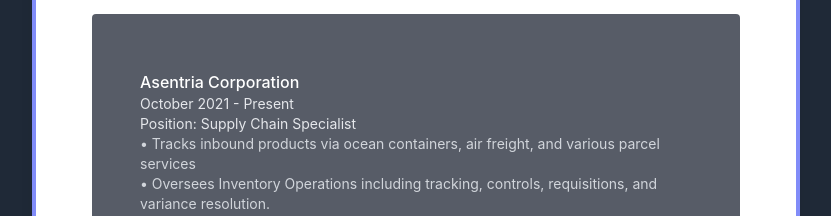
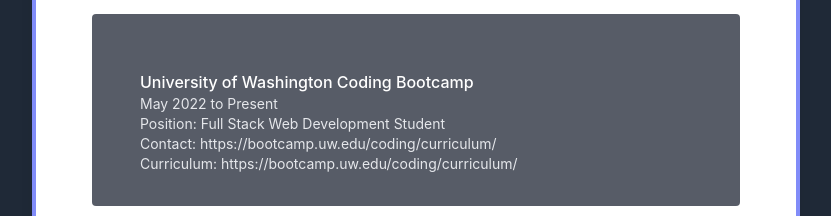
Before and after one commit to KarlOL82/react-portfolio, a React (Create React App) app: page / in a window 1280 px wide. Both pictures are taken after a click on the button "Expand Resume". Shown: the part 2814-3030 px from the top of the page, without its empty margins (224-1055 px from the left). Built offline with nearby package versions, Linux system fonts and the light colour scheme.

Commit message:
changed link

```diff
--- a/src/components/Modal.js
+++ b/src/components/Modal.js
@@ -64,6 +64,9 @@
                               <span className="text-gray-200 text-sm">
                                 Contact: {resume.contact}
                               </span>
+                              <span className="text-gray-200 text-sm">
+                                Curriculum: <a href={resume.link}>https://bootcamp.uw.edu/coding/curriculum/</a>
+                              </span>
                             </span>
                           </div>
                         </div>
--- a/src/data.js
+++ b/src/data.js
@@ -121,6 +121,13 @@
 // Stored data for the resume section
 export const resume = [
   {
+    company: "University of Washington Coding Bootcamp ",
+    dates: "May 2022 to Present",
+    position: "Full Stack Web Development Student",
+    contact: "https://bootcamp.uw.edu/coding/curriculum/",
+    link: "https://bootcamp.uw.edu/coding/curriculum/",
+  },
+  {
     company: "Asentria Corporation",
     dates: "October 2021 - Present",
     position: "Supply Chain Specialist",
```
